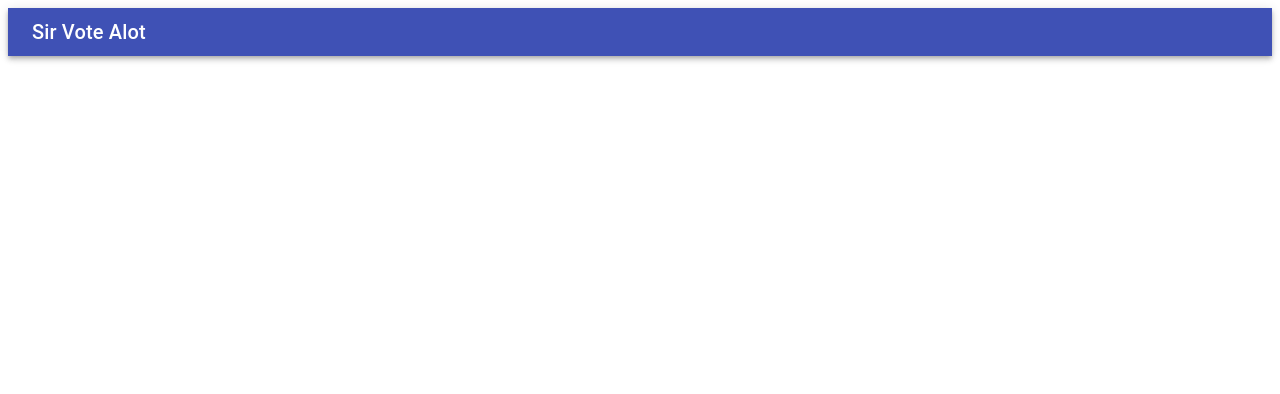
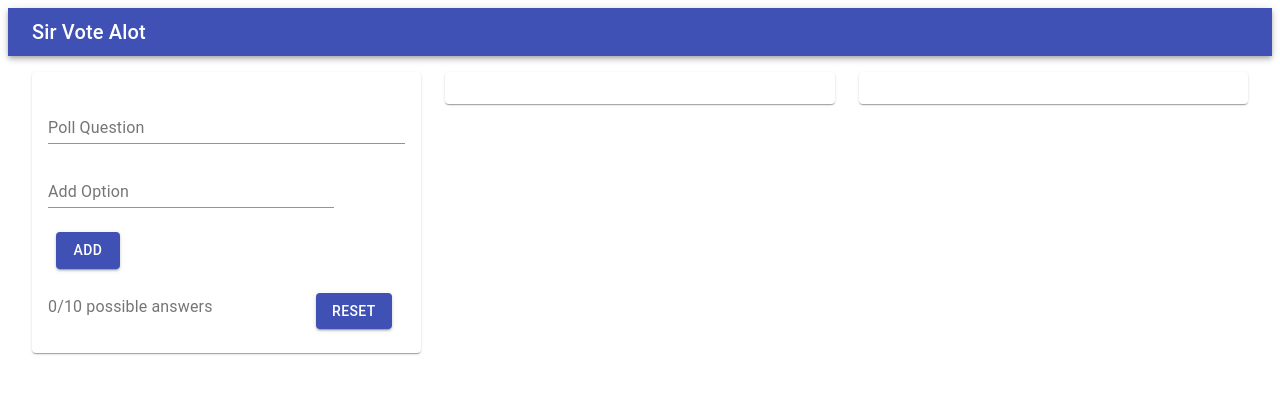
Before and after one commit to abdu997/BH-frontend, a React (Create React App) app: page / in a window 1280 px wide. Shown: the top 394 px of the page. Built offline with nearby package versions, Linux system fonts and the light colour scheme.

Commit message:
Create poll context and form

```diff
--- a/src/App.js
+++ b/src/App.js
@@ -1,20 +1,61 @@
+import { useState } from "react";
 import { makeStyles } from "@material-ui/core/styles";
+import Paper from "@material-ui/core/Paper";
+import Grid from "@material-ui/core/Grid";
+import Container from "@material-ui/core/Container";
 
 import NavBar from "./components/NavBar";
+import CreatePollForm from "./components/CreatePollForm";
+
+import PollContext from "./utils/PollContext";
 
 const useStyles = makeStyles((theme) => ({
     root: {
         flexGrow: 1,
+        "& .MuiTextField-root": {
+            margin: theme.spacing(1, 0),
+        },
+    },
+    content: {
+        margin: theme.spacing(2, 0),
+    },
+    paper: {
+        padding: theme.spacing(2),
+        color: theme.palette.text.secondary,
     },
 }));
 
 function App() {
+    const [pollSettings, setPollSettings] = useState({});
     const classes = useStyles();
 
+    const pollResetHandler = (pollQuestion, pollOptions) => {
+        setPollSettings({ pollQuestion, pollOptions });
+    };
+
     return (
-        <>
+        <PollContext.Provider value={pollSettings}>
             <NavBar />
-        </>
+            <div className={classes.content}>
+                <Container>
+                    <Grid container spacing={3}>
+                        <Grid item md={4}>
+                            <Paper className={classes.paper}>
+                                <CreatePollForm
+                                    pollResetHandler={pollResetHandler}
+                                />
+                            </Paper>
+                        </Grid>
+                        <Grid item md={4}>
+                            <Paper className={classes.paper}></Paper>
+                        </Grid>
+                        <Grid item md={4}>
+                            <Paper className={classes.paper}></Paper>
+                        </Grid>
+                    </Grid>
+                </Container>
+            </div>
+        </PollContext.Provider>
     );
 }
 
--- /dev/null
+++ b/src/components/CreatePollForm/index.jsx
@@ -0,0 +1,151 @@
+import { useState, useReducer } from "react";
+
+import { makeStyles } from "@material-ui/core/styles";
+import TextField from "@material-ui/core/TextField";
+import Button from "@material-ui/core/Button";
+import Typography from "@material-ui/core/Typography";
+import Grid from "@material-ui/core/Grid";
+
+import ClearIcon from "@material-ui/icons/Clear";
+
+const useStyles = makeStyles((theme) => ({
+    root: {
+        flexGrow: 1,
+        "& .MuiTextField-root": {
+            margin: theme.spacing(1, 0),
+        },
+        "& .MuiButton-root": {
+            marginTop: theme.spacing(2),
+            marginBottom: theme.spacing(1),
+        },
+    },
+    textField: {
+        marginLeft: theme.spacing(1),
+        marginRight: theme.spacing(1),
+    },
+    pollOption: {
+        width: "80%",
+    },
+    pollButton: {
+        width: "10%",
+        marginLeft: theme.spacing(1),
+    },
+    optionsCounter: {
+        margin: "auto",
+    },
+}));
+
+function pollOptionsReducer(state, action) {
+    let options;
+    switch (action.type) {
+        case "ADD_OPTION":
+            return [...state, action.option];
+        case "EDIT_OPTION":
+            options = [...state];
+            options[action.index] = action.option;
+            return options;
+        case "REMOVE_OPTION":
+            options = [...state];
+            options.splice(action.index, 1);
+            return options;
+        default:
+            return;
+    }
+}
+
+export default function CreatePollForm({ pollResetHandler }) {
+    const classes = useStyles();
+    const [question, setQuestion] = useState("");
+    const [newOption, setNewOption] = useState("");
+
+    const [pollOptions, dispatchPollOptions] = useReducer(
+        pollOptionsReducer,
+        []
+    );
+
+    const addOption = (e) => {
+        e.preventDefault();
+        dispatchPollOptions({ type: "ADD_OPTION", option: newOption });
+        setNewOption("");
+    };
+
+    const resetPoll = (e) => {
+        e.preventDefault();
+        pollResetHandler(question, pollOptions);
+    };
+
+    return (
+        <form className={classes.root} noValidate autoComplete="off">
+            <TextField
+                label="Poll Question"
+                fullWidth
+                value={question}
+                onChange={(e) => setQuestion(e.target.value)}
+            />
+            {pollOptions &&
+                pollOptions.map((option, index) => (
+                    <div key={index}>
+                        <TextField
+                            label={"Option #" + (index + 1)}
+                            className={classes.pollOption}
+                            value={option}
+                            onChange={(e) =>
+                                dispatchPollOptions({
+                                    type: "EDIT_OPTION",
+                                    index: index,
+                                    option: e.target.value,
+                                })
+                            }
+                        />
+                        <Button
+                            variant="contained"
+                            color="primary"
+                            className={classes.pollButton}
+                            onClick={() =>
+                                dispatchPollOptions({
+                                    type: "REMOVE_OPTION",
+                                    index: index,
+                                })
+                            }
+                        >
+                            <ClearIcon />
+                        </Button>
+                    </div>
+                ))}
+            <div>
+                <TextField
+                    label="Add Option"
+                    className={classes.pollOption}
+                    value={newOption}
+                    onChange={(e) => setNewOption(e.target.value)}
+                />
+                <Button
+                    type="submit"
+                    variant="contained"
+                    color="primary"
+                    className={classes.pollButton}
+                    onClick={addOption}
+                >
+                    Add
+                </Button>
+            </div>
+            <Grid container>
+                <Grid item xs={9} className={classes.optionsCounter}>
+                    <Typography align={"left"}>
+                        {pollOptions.length}/10 possible answers
+                    </Typography>
+                </Grid>
+                <Grid item xs={3}>
+                    <Button
+                        type="submit"
+                        variant="contained"
+                        color="primary"
+                        onClick={resetPoll}
+                    >
+                        Reset
+                    </Button>
+                </Grid>
+            </Grid>
+        </form>
+    );
+}
--- /dev/null
+++ b/src/utils/PollContext.js
@@ -0,0 +1,8 @@
+import React from "react";
+
+const PollContext = React.createContext({
+    pollQuestion: "",
+    pollOptions: [],
+});
+
+export default PollContext;
```
